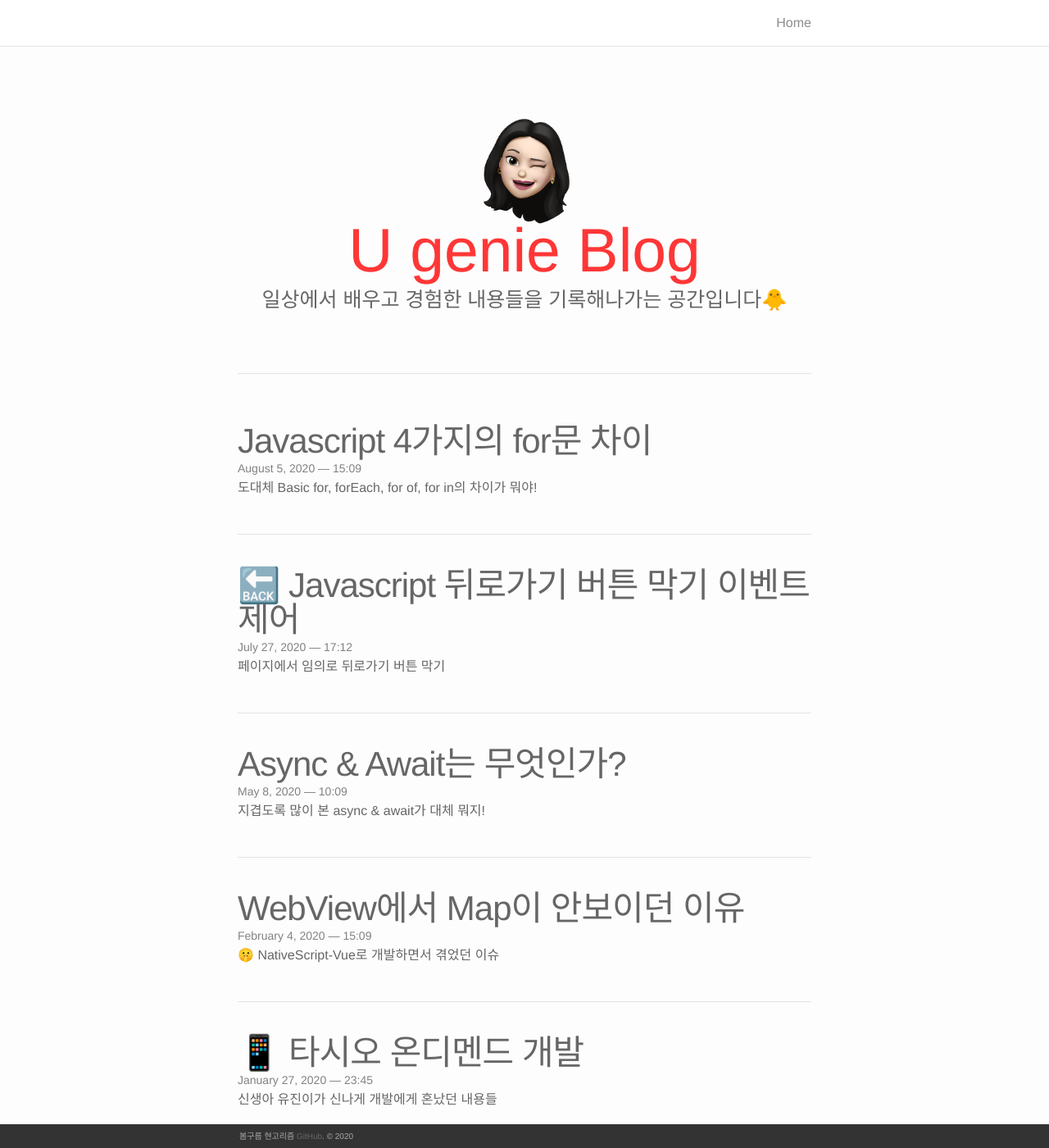
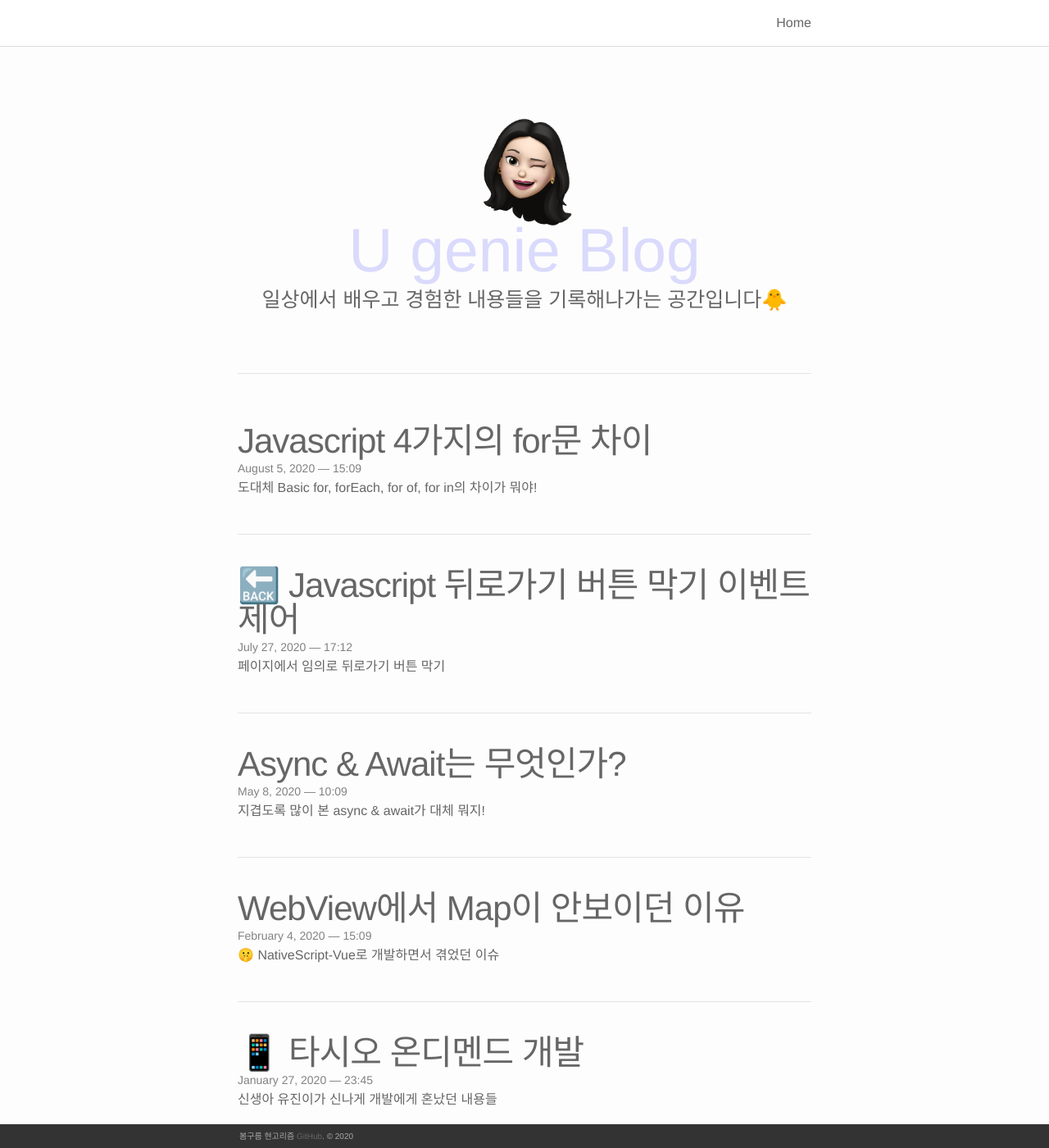
Before and after one commit to HyunYuJin/HyunYuJin.github.io, a Jekyll site: the page built from index.html, in a window 1280 px wide and 1400 px high. Shown: the whole window at 82% size. Built offline with Jekyll 4.4.1, drawn with Linux system fonts in a browser that asks for light colours; nearby versions of some CDN libraries; the list of posts is cut into pages by our own code.

Commit message:
Change styles

```diff
--- a/_sass/_base.scss
+++ b/_sass/_base.scss
@@ -7,8 +7,6 @@
   margin: 0;
   padding: 0;
 }
-
-
 
 /** Variables **********************************************/
 $base-font-family:              Helvetica, sans-serif;
@@ -30,6 +28,7 @@
 $green: #11D68B;
 $lime_green: #B7D12A;
 $purple: #B509AC;
+$light_purple: #DADAFC;
 
 
 $grey-color-dark: #333;   /* footer */
@@ -37,7 +36,7 @@
 $text-color:     #666;
 
 /* Set theme color *************************/
-$theme-color:   $red;
+$theme-color:   $light_purple;
 
 
 /************************************************************/
@@ -54,8 +53,6 @@
   background-color: $background-color;
   -webkit-text-size-adjust: 100%;
 }
-
-
 
 /**
  * Set `margin-bottom` to maintain vertical rhythm
@@ -77,9 +74,7 @@
   height: 0;
   border-top: 1px solid rgba(0, 0, 0, 0.1);
   border-bottom: 1px solid rgba(255, 255, 255, 0.3);
-
 }
-
 
 /**
  * Figures
@@ -91,8 +86,6 @@
 figcaption {
   font-size: $small-font-size;
 }
-
-
 
 /**
  * Lists
@@ -108,15 +101,12 @@
   }
 }
 
-
-
 /**
  * Headings
  */
 h1, h2, h3, h4, h5, h6 {
   font-weight: 100;
 }
-
 
 /**
  * Links
@@ -144,8 +134,6 @@
   }
 }
 
-
-
 /**
  * Blockquotes
  */
@@ -160,8 +148,6 @@
     margin-bottom: 0;
   }
 }
-
-
 
 /**
  * Code formatting
@@ -188,12 +174,9 @@
   }
 }
 
-
-
 /**
  * Wrapper
  */
-
 .wrapper {
   max-width: -webkit-calc(800px - (#{$horizontal-spacing-unit} * 2));
   max-width:         calc(800px - (#{$horizontal-spacing-unit} * 2));
@@ -211,7 +194,6 @@
   }
 }
 
-
 /**
  * Clearfix
  */
--- a/_sass/_layout.scss
+++ b/_sass/_layout.scss
@@ -1,24 +1,23 @@
-
 /**
  * Site header   **********************************************************
  */
 .site-header {
   border-bottom: 1px solid $grey-color-light;
   background-color: #fff;
-opacity: 0.75;
-position:fixed;
-left:0px;
-top:0px;
-height:56px;
-width:100%;
+  opacity: 1;
+  position: fixed;
+  left: 0px;
+  top: 0px;
+  height: 56px;
+  width: 100%;
   z-index: 50;
 }
-
 .site-title {
   font-size: 20px;
   line-height: $nav-height;
   letter-spacing: -1px;
   margin-bottom: 0;
+
   &:hover {
     text-decoration: none;
     color: $theme-color;
@@ -27,6 +26,7 @@
 .site-nav {
   float: right;
   line-height: $nav-height;
+
   .page-link{
     line-height: $base-line-height;
     // Gaps between nav items, but not on the first one
@@ -34,21 +34,23 @@
       margin-left: 10px;
     }
   }
+
   @include media-query($on-palm) {
     position: fixed;
     top: 0px;
     right: 10px;
     text-align: right;
+
     &:hover .trigger {
       display: block;
       padding-bottom: 5px;
     }
+
     .page-link {
       display: line;
     }
   }
 }
-
 .header-bar{
   left: 0px;
   top: 0px;
@@ -61,10 +63,12 @@
   padding-top: 25px;
   line-height: 3em;
   z-index: 25;
+
   h1{
       color: $theme-color;
       font-size:75px;
   }
+
   h2{
       font-size:25px;
   }
@@ -84,7 +88,6 @@
   bottom:0px;
   width:100%;
 }
-
 .site-footer p {
     margin-bottom: 0; // Remove margin set in _sass/_base.scss for vertical rythm
 }
@@ -101,10 +104,12 @@
 }
 .paginationicon {
   font-size: 50px;
+
   a {
     color: $theme-color;
   }
 }
+
 /**
  * Page content   **********************************************************
  */
@@ -129,6 +134,7 @@
 .center{
   text-align: center;
 }
+
 /**
  * Posts  **********************************************************
  */
@@ -139,25 +145,32 @@
   font-size: 42px;
   letter-spacing: -1px;
   line-height: 1;
+
   @include media-query($on-laptop) {
     font-size: 36px;
   }
 }
+
 .post-content {
   h2 {
     font-size: 42px;
+
     @include media-query($on-laptop) {
       font-size: 28px;
     }
   }
+
   h3 {
     font-size: 30px;
+
     @include media-query($on-laptop) {
       font-size: 22px;
     }
   }
+
   h4 {
     font-size: 20px;
+
     @include media-query($on-laptop) {
       font-size: 18px;
     }
@@ -178,11 +191,11 @@
   font-size: 24px;
   letter-spacing: -1px;
   line-height: 1;
+
   @include media-query($on-laptop) {
     font-size: 16px;
   }
 }
-
 
 /**
  * Portfolio grid **********************************************************
@@ -197,6 +210,7 @@
 .clearfix:after {
   clear: both;
 }
+
 .project {
   width: 33.33%;
   height: 250px;
@@ -205,6 +219,7 @@
   box-sizing: border-box;
   padding: 10px;
 }
+
 .thumbnail{
   width: 100%;
   height: 230px;
@@ -238,12 +253,14 @@
 .thumbnail a:hover span {
   display: block;
 }
+
 /**
  * Portfolio pages **********************************************************
 */
 .blankbox{
   background: $theme-color;
 }
+
 .img_row{
   height: $img_height;
   width: 100%;
@@ -251,6 +268,7 @@
   box-sizing:border-box;
   padding: $img_spacing;
 }
+
 .col{
   width: 100%;
   height: 100%;
--- a/css/main.scss
+++ b/css/main.scss
@@ -2,8 +2,6 @@
 # Only the main Sass file needs front matter (the dashes are enough)
 ---
 @charset "utf-8";
-
-
 
 // Our variables
 $base-font-family: Helvetica, Arial, sans-serif;
@@ -25,7 +23,6 @@
 $on-laptop:        800px;
 
 
-
 // Using media queries with like this:
 // @include media-query($palm) {
 //     .wrapper {
@@ -39,8 +36,6 @@
     }
 }
 
-
-
 // Import partials from `sass_dir` (defaults to `_sass`)
 @import
         "base",
--- a/index.html
+++ b/index.html
@@ -3,7 +3,7 @@
 ---
 
 <div class="header-bar">
-  <img src="./img/avatar.png" alt="Avatar" style="vertical-align: middle; width: 150px; height: 150px; border-radius: 50%;">
+  <img src="./img/avatar.png" alt="Avatar" style="vertical-align: middle; width: 150px; height: 150px;">
   <h1>U genie Blog</h1>
   <h2>일상에서 배우고 경험한 내용들을 기록해나가는 공간입니다🐥</h2>
   <br/>
```
Lines whose indentation alone changed are shown as unchanged.
